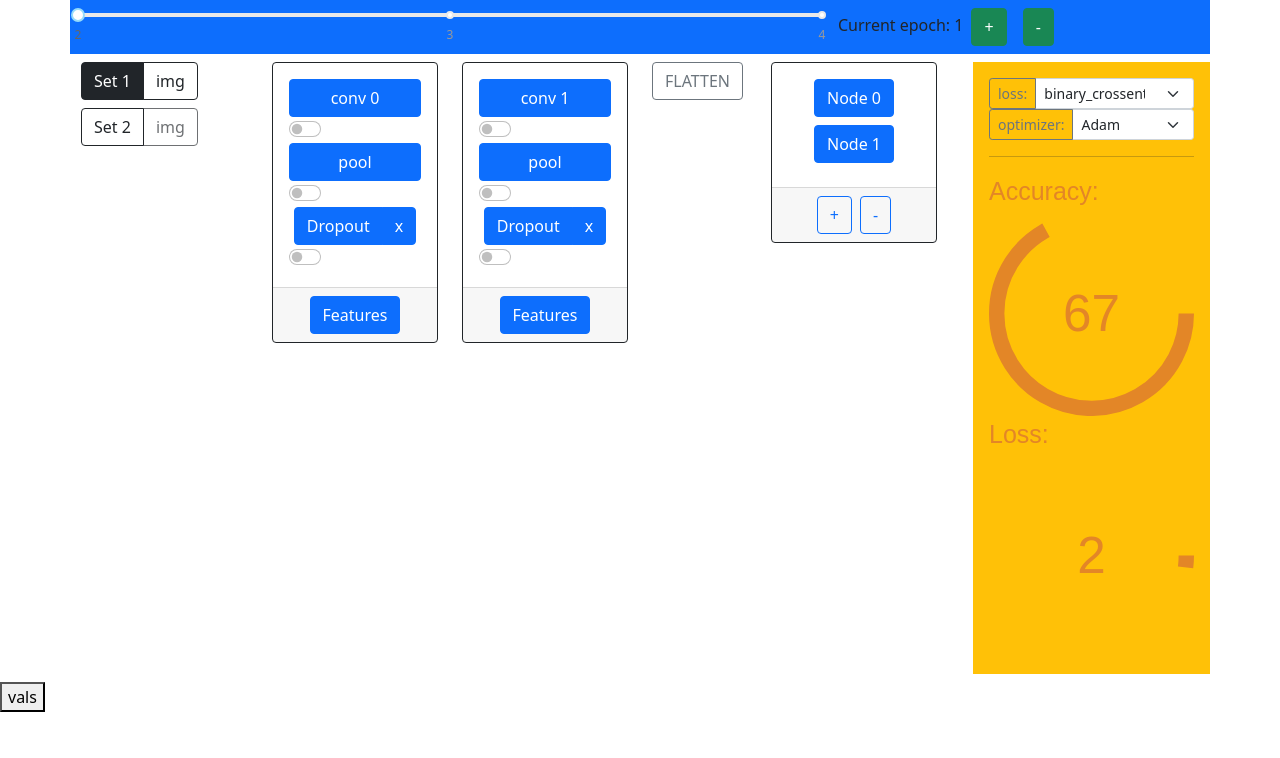
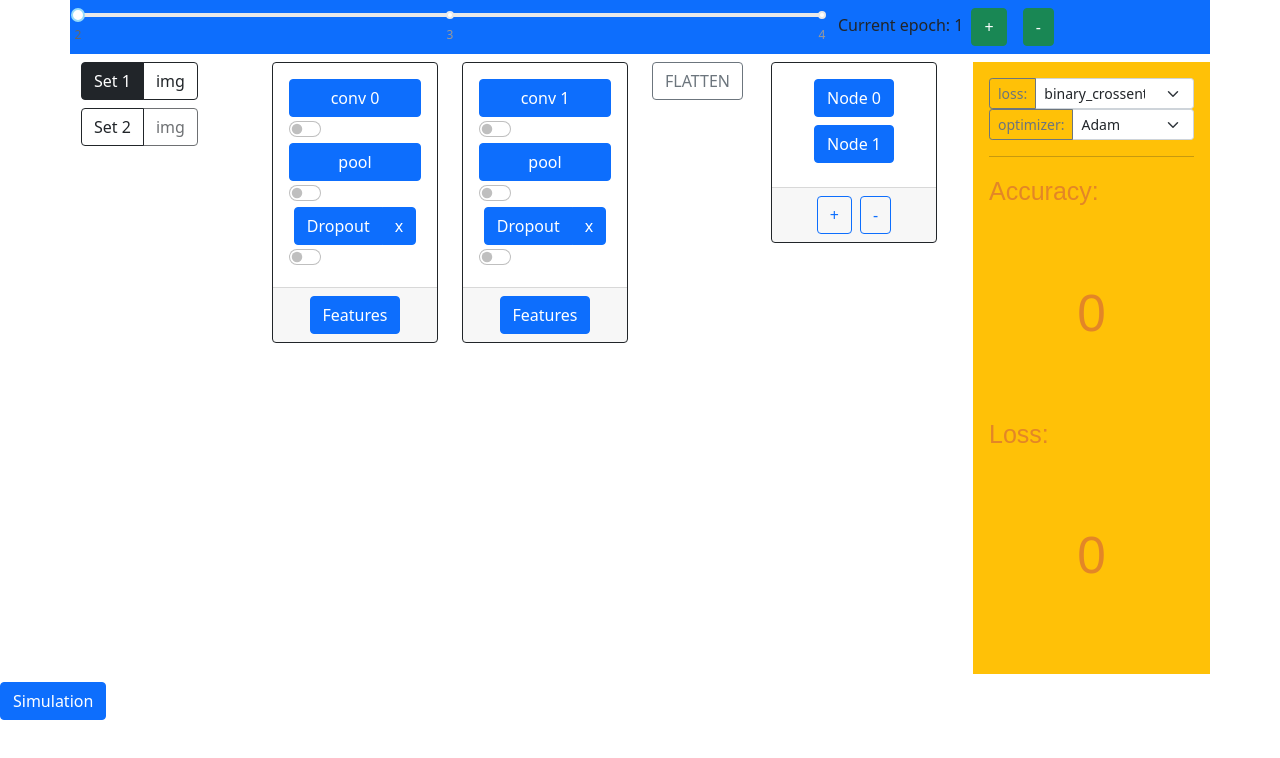
Before and after one commit to Wklej/CNNSIM, a React (Create React App) app: page / in a window 1280 px wide. Shown: the top 758 px of the page. Built offline with nearby package versions, Linux system fonts and the light colour scheme.

Commit message:
+ compare_json() + simulation button

```diff
--- a/src/App.js
+++ b/src/App.js
@@ -7,6 +7,9 @@ import Workflow from './Workflow';
 import { testContext } from './testContext';
 import { paramContext } from './paramContext';
 import { epochsContext } from './epochsContext';
+
+import models_json from './Data/models.json'
+import acc_loss from './Data/acc_loss.json'
 
 function App() {
 
@@ -145,6 +148,19 @@ function App() {
         }
     }
 
+    const [accuracy, setAccuracy] = useState(0)
+    const [loss, setLoss] = useState(0)
+
+    const compare_json = () => {
+        const data = models_json
+
+        for (let i = 0; i < data.models.length; i++)
+            if (JSON.stringify(data.models[i]) === JSON.stringify(allVals)) {
+                setAccuracy(acc_loss.results[i].accuracy)
+                setLoss(acc_loss.results[i].loss)
+            }
+    }
+
     return (
         <div>
             <testContext.Provider value={handleLayerChange}>
@@ -155,13 +171,13 @@ function App() {
                     <epochsContext.Provider value={epochs[epoch]}>
                         <Workflow numLayers={numLayers} handleImageChange={handleImageChange}
                                   handleModelChange={handleModelChange} lossFunc={lossFunc} setLossFunc={setLossFunc}
-                                  setDefautFully={setDefautFully}
+                                  setDefautFully={setDefautFully} accuracy={accuracy} loss={loss}
                                   />
                     </epochsContext.Provider>
 
                 </paramContext.Provider>
             </testContext.Provider>
-            <button onClick={() => console.log(allVals.layers)}>vals</button>
+            <button className='btn btn-primary' onClick={() => compare_json()}>Simulation</button>
         </div>
     );
 }
--- /dev/null
+++ b/src/Data/acc_loss.json
@@ -0,0 +1,8 @@
+{
+	"results": [
+		{"accuracy": 33, "loss": 22},
+		{"accuracy": 22, "loss": 11},
+		{"accuracy": 11, "loss": 11},
+		{"accuracy": 55, "loss": 55}
+	]
+}
--- /dev/null
+++ b/src/Data/models.json
@@ -0,0 +1,58 @@
+{
+	"models": [
+		{
+			"layers": [
+				{   "conv": {"filters": "16", "kernel_size": "(2, 2)", "activation": "relu"},
+					"pool": {"pool_size": "(2, 2)", "stride": "2"},
+					"drop": 20
+				},
+				{   "conv": {"filters": "32", "kernel_size": "(2, 2)", "activation": "relu"},
+					"pool": {"pool_size": "(2, 2)", "stride": "2"},
+					"drop": 20
+				},
+				{   "conv": {"filters": null, "kernel_size": null, "activation": null},
+					"pool": {"pool_size": null, "stride": null},
+					"drop": null
+				},
+				{   "conv": {"filters": null, "kernel_size": null, "activation": null},
+					"pool": {"pool_size": null, "stride": null},
+					"drop": null
+				}
+			],
+			"output": {"loss": "binary_crossentropy", "optimizer": "Adam"},
+			"input": {"model": "1", "image": "4"},
+			"fully": [
+				{"filters": "128", "activation": "relu"},
+				{"filters": null, "activation": null},
+				{"filters": "2", "activation": "sigmoid"}
+			]
+		},
+		{
+			"layers": [
+				{   "conv": {"filters": "16", "kernel_size": "(2, 2)", "activation": "relu"},
+					"pool": {"pool_size": "(2, 2)", "stride": "2"},
+					"drop": 20
+				},
+				{   "conv": {"filters": "32", "kernel_size": "(2, 2)", "activation": "relu"},
+					"pool": {"pool_size": "(2, 2)", "stride": "2"},
+					"drop": 20
+				},
+				{   "conv": {"filters": null, "kernel_size": null, "activation": null},
+					"pool": {"pool_size": null, "stride": null},
+					"drop": null
+				},
+				{   "conv": {"filters": null, "kernel_size": null, "activation": null},
+					"pool": {"pool_size": null, "stride": null},
+					"drop": null
+				}
+			],
+			"output": {"loss": "binary_crossentropy", "optimizer": "Adam"},
+			"input": {"model": "2", "image": "4"},
+			"fully": [
+				{"filters": "128", "activation": "relu"},
+				{"filters": null, "activation": null},
+				{"filters": "2", "activation": "sigmoid"}
+			]
+		}
+	]
+}
--- a/src/Workflow.js
+++ b/src/Workflow.js
@@ -6,7 +6,7 @@ import Features from './Modal/Components/Features'
 import LayerModal from "./Modal/LayerModal";
 import { useState } from "react";
 
-const Workflow = ({numLayers, handleImageChange, handleModelChange, lossFunc, setLossFunc, setDefautFully}) => {
+const Workflow = ({numLayers, handleImageChange, handleModelChange, lossFunc, setLossFunc, setDefautFully, accuracy, loss}) => {
 
   const [showFlat, setFlatShow] = useState(false);
 
@@ -42,7 +42,7 @@ const Workflow = ({numLayers, handleImageChange, handleModelChange, lossFunc, se
               <Fully setDefautFully={setDefautFully} />
             </div>
             <div className="col p-3 bg-warning">
-              <Output acc={67} loss={2} lossFunc={lossFunc} />
+              <Output acc={accuracy} loss={loss} lossFunc={lossFunc} />
             </div>
 
           </div>
```
Also changed, not shown: src/Data/test.json (added, +27 -0 lines).
